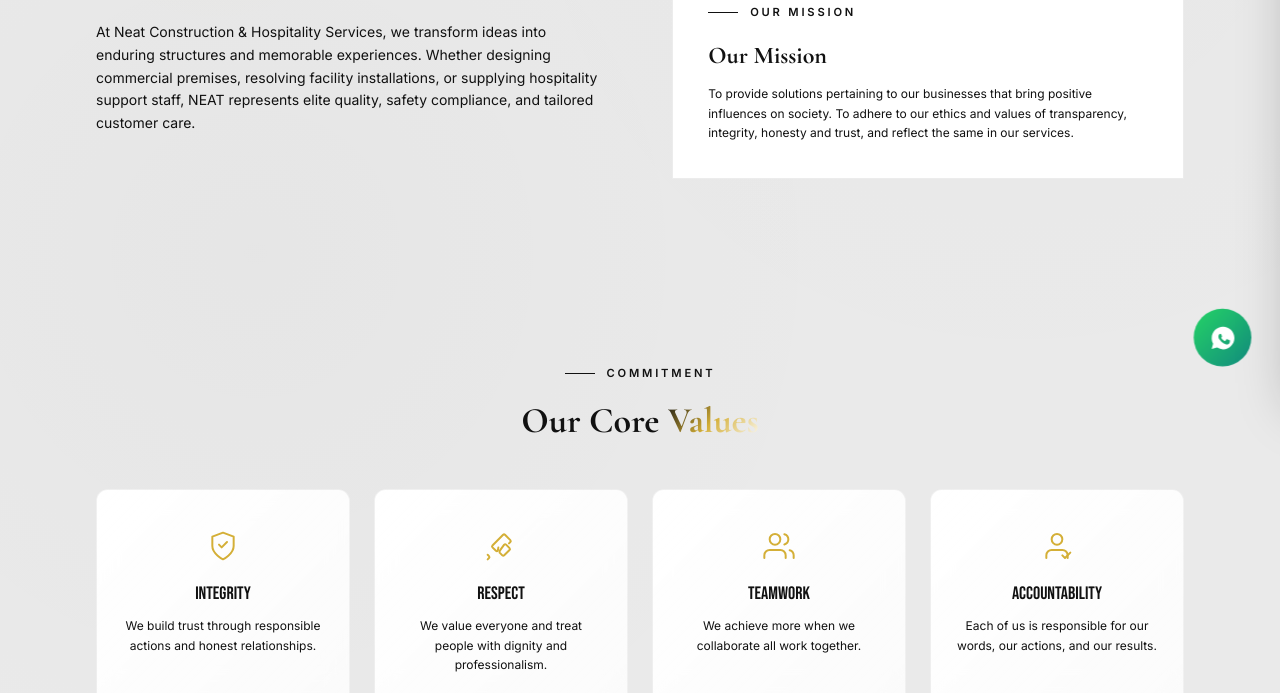
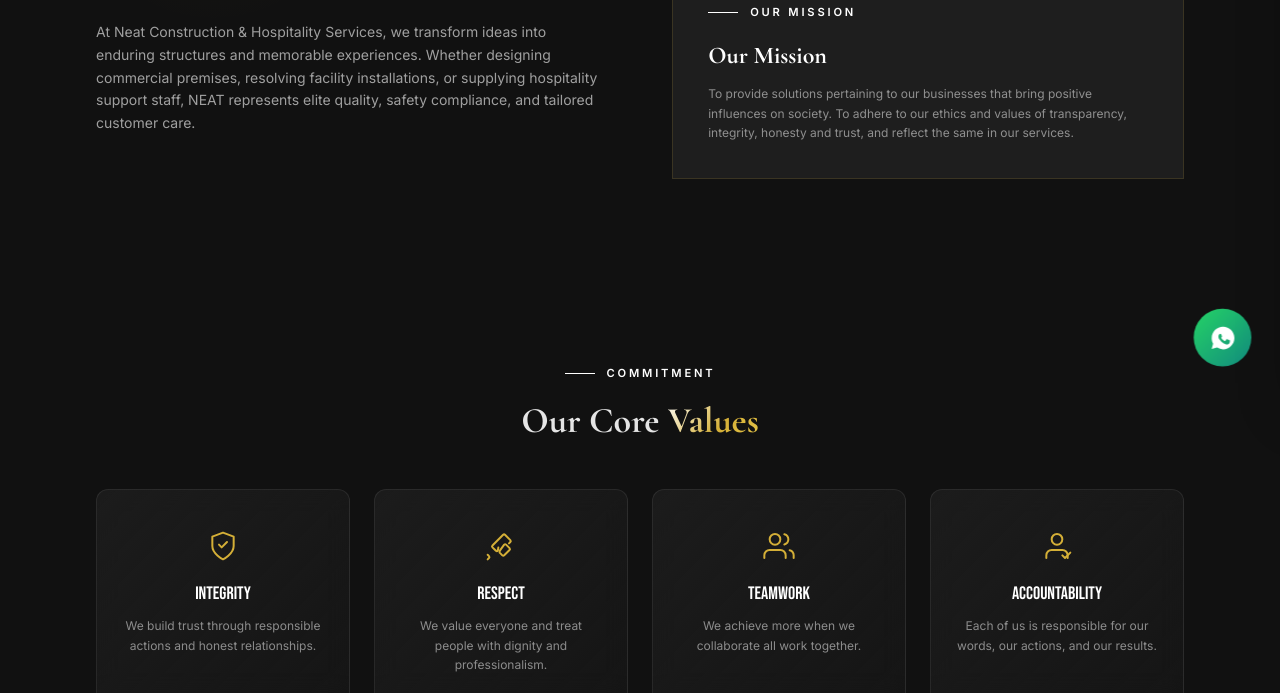
Before and after one commit to harshwebz2003/neat-constructions-last, a website: page about.html in a window 1280 px wide. Shown: the part 405-1098 px from the top of the page. Drawn offline with nearby package versions, Linux system fonts and the light colour scheme; no server answers.

Commit message:
Set website to load in Dark Theme (Dark Mode) by default

```diff
--- a/about.html
+++ b/about.html
@@ -53,7 +53,7 @@
 <script src="https://cdn.tailwindcss.com"></script>
 <script>
 (function() {
-  const theme = localStorage.getItem('theme') || 'light';
+  const theme = localStorage.getItem('theme') || 'dark';
   if (theme === 'dark') {
     document.documentElement.classList.add('dark');
   }
```
Also changed, not shown: contact.html (+1 -1 lines), index.html (+1 -1 lines), projects.html (+1 -1 lines), services.html (+1 -1 lines), why-us.html (+1 -1 lines).
